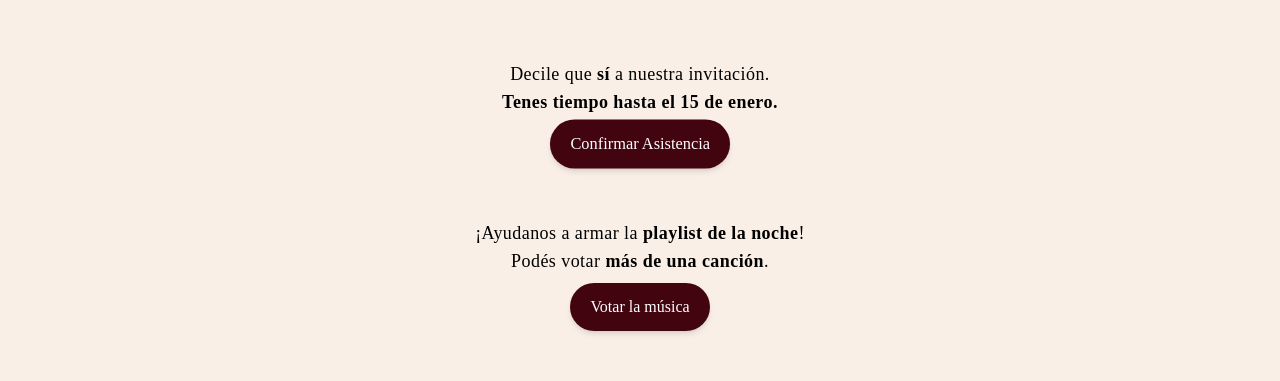
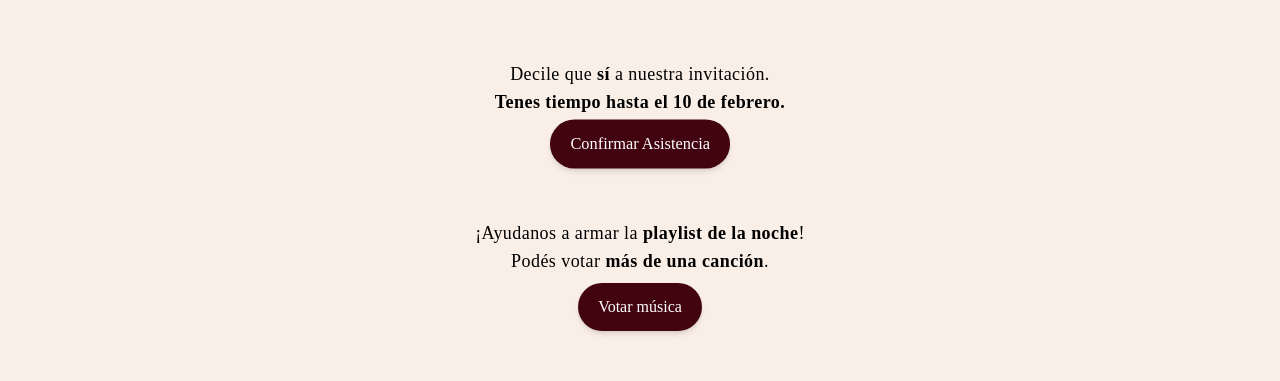
Before and after one commit to mdalcaraz/invitacion-boda, a React (Vite) app: page / in a window 1280 px wide. Shown: the part 3431-3812 px from the top of the page. Built offline with nearby package versions, Linux system fonts and the light colour scheme; a web font is replaced by a local one.

Commit message:
due date mod

```diff
--- a/src/WeddingInvitation.jsx
+++ b/src/WeddingInvitation.jsx
@@ -429,7 +429,7 @@ export default function WeddingInvitation() {
         <div>
           <p className="text-lg tracking-wide">
             Decile que <span className="font-bold">sí</span> a nuestra
-            invitación. <br/><span className="font-bold">Tenes tiempo hasta el 15 de enero.</span>
+            invitación. <br/><span className="font-bold">Tenes tiempo hasta el 10 de febrero.</span>
           </p>
           <motion.a
             href="https://wa.me/5492613398485?text=Hola%2C%20quiero%20estar%20en%20su%20boda%21"
@@ -458,7 +458,7 @@ export default function WeddingInvitation() {
             target="_blank"
             className="inline-block px-5 py-3 bg-light-red text-almost-white rounded-full shadow-md mt-2"
           >
-            Votar la música
+            Votar música
           </a>
         </div>
       </section>
```
